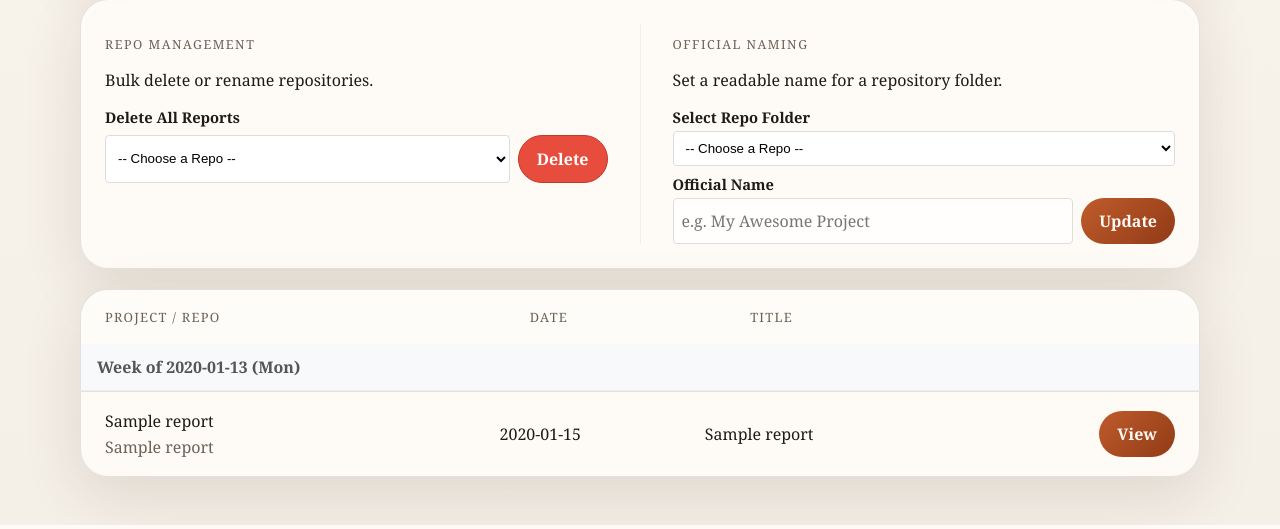
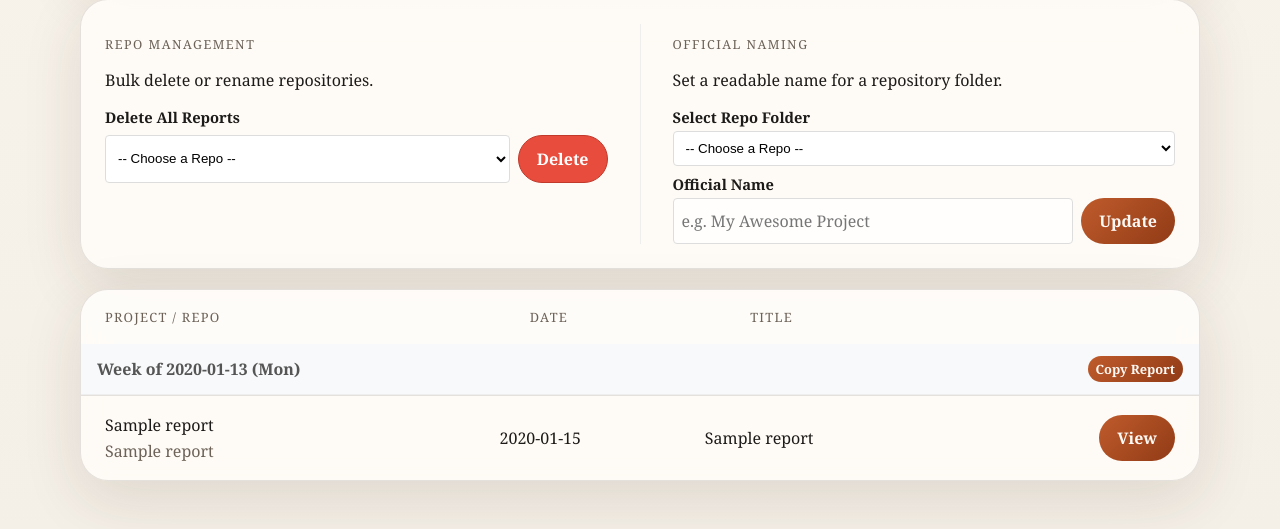
Before and after one commit to Zhihong0321/work-report-hub, a Flask app: page / in a window 1280 px wide. Shown: the part 509-1038 px from the top of the page. Run offline with Flask 3, Linux system fonts and the light colour scheme; tables that the repository leaves empty hold one stand-in row (values such as "Sample post"); parts of the project's set-up code (start-up, migrations or seed data) failed here and were passed over; some libraries are stand-ins or nearby versions.

Commit message:
feat: add week report copy to clipboard functionality

```diff
--- a/templates/dashboard.html
+++ b/templates/dashboard.html
@@ -73,11 +73,13 @@
 
   {% if sorted_weeks %}
     {% for week_start in sorted_weeks %}
-    <div class="week-header" style="background: #f8f9fa; padding: 0.75rem 1rem; border-bottom: 1px solid #eee; font-weight: 600; color: #555;">
-      Week of {{ week_start.strftime("%Y-%m-%d") }} (Mon)
+    <div class="week-header" style="background: #f8f9fa; padding: 0.75rem 1rem; border-bottom: 1px solid #eee; font-weight: 600; color: #555; display: flex; justify-content: space-between; align-items: center;">
+      <span>Week of {{ week_start.strftime("%Y-%m-%d") }} (Mon)</span>
+      <button class="link-button" onclick="copyWeekReport('{{ week_start.strftime('%Y-%m-%d') }}')" style="font-size: 0.8rem; padding: 0.25rem 0.5rem;">Copy Report</button>
     </div>
+    <div id="week-{{ week_start.strftime('%Y-%m-%d') }}">
       {% for report in grouped_reports[week_start] %}
-    <article class="table-row">
+      <article class="table-row" data-repo="{{ repo_names_map.get(report.repo_name, report.repo_name) }}" data-date="{{ report.report_date.strftime('%Y-%m-%d') }}" data-title="{{ report.title }}">
         <div>
           <p class="primary-text">{{ report.project_name }}</p>
           <p class="muted-text">
@@ -95,6 +97,7 @@
         </div>
       </article>
       {% endfor %}
+    </div>
     {% endfor %}
   {% else %}
     <div class="empty-state">
@@ -103,4 +106,46 @@
     </div>
   {% endif %}
 </section>
+
+<script>
+function copyWeekReport(weekId) {
+  const weekDiv = document.getElementById('week-' + weekId);
+  if (!weekDiv) return;
+
+  const rows = weekDiv.querySelectorAll('.table-row');
+  const groupedByRepo = {};
+
+  rows.forEach(row => {
+    const repo = row.getAttribute('data-repo');
+    const date = row.getAttribute('data-date');
+    const title = row.getAttribute('data-title');
+
+    if (!groupedByRepo[repo]) {
+      groupedByRepo[repo] = [];
+    }
+    groupedByRepo[repo].push(`${date} - ${title}`);
+  });
+
+  let text = `我负责的是 IT Department, 专为公司 开发 营运系统。\n`;
+  text += `这是我本星期的工作报告\n`;
+  text += `我需要您帮我设计一份， 工作报告（精简的文字长度， 图形，flow, table, 等 看的舒服的 工作成果报告）\n`;
+  text += `有日期的 进度报告 需要保留呈现。\n`;
+  text += `请按项目名称总结\n\n`;
+
+  for (const repo in groupedByRepo) {
+    text += `[ ${repo} ]\n`;
+    groupedByRepo[repo].forEach(item => {
+      text += `${item}\n`;
+    });
+    text += `\n`;
+  }
+
+  navigator.clipboard.writeText(text.trim()).then(() => {
+    alert('Week report copied to clipboard!');
+  }).catch(err => {
+    console.error('Failed to copy text: ', err);
+    alert('Failed to copy report: ' + err);
+  });
+}
+</script>
 {% endblock %}
```
Lines whose indentation alone changed are shown as unchanged.
